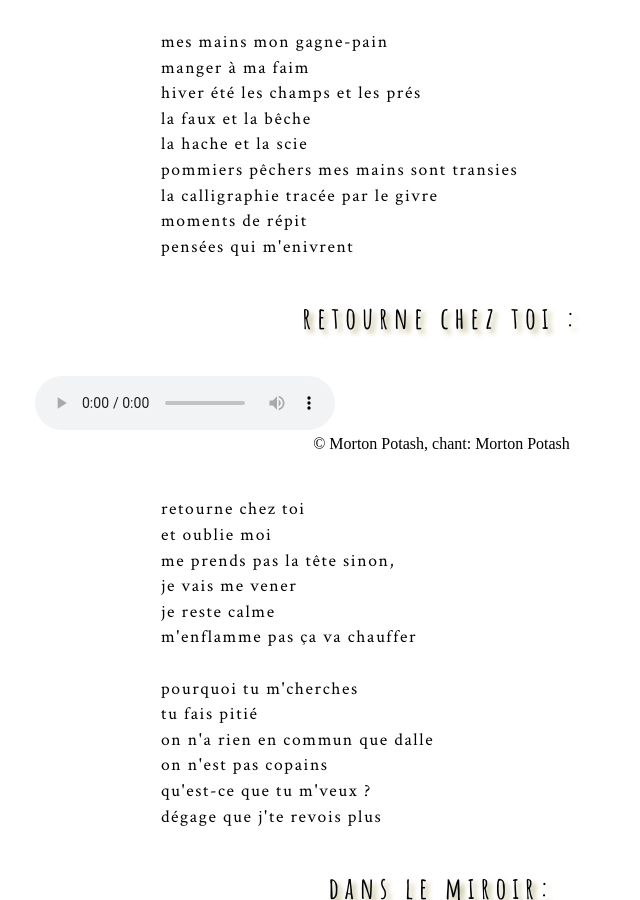
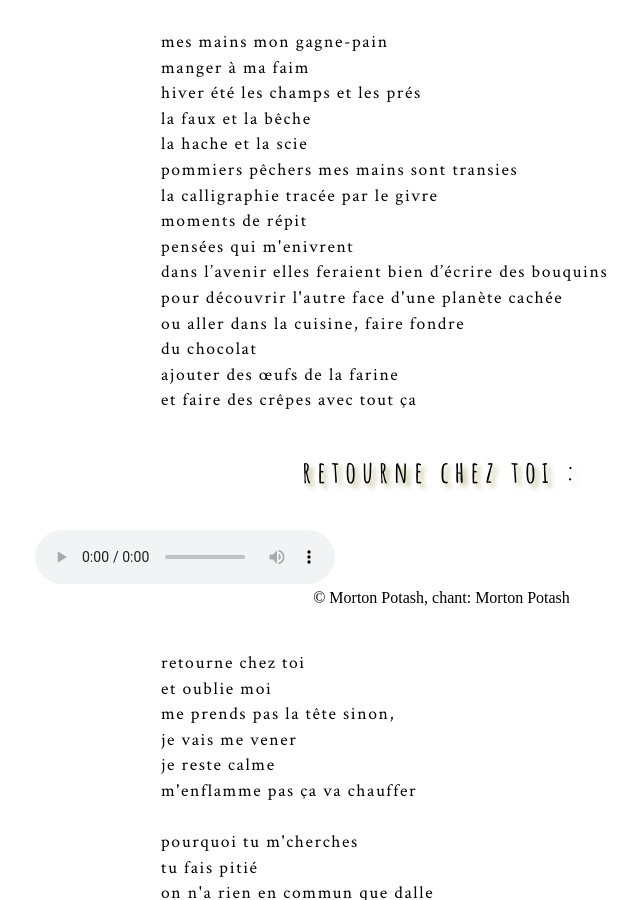
Before and after one commit to leshnik/revertouthaut, a Jekyll site: the page built from les-petites-lucarnes.md, in a window 1280 px wide and 900 px high, scrolled down 3436 px. Shown: the whole window, without its empty margins (175-815 px from the left). Built offline with Jekyll 4.4.1, drawn with Linux system fonts in a browser that asks for light colours.

Commit message:
lucarnes finished lyrics mes mains

```diff
--- a/les-petites-lucarnes.md
+++ b/les-petites-lucarnes.md
@@ -210,7 +210,14 @@ la hache et la scie<br>
 pommiers pêchers mes mains sont transies<br>
 la calligraphie tracée par le givre<br>
 moments de répit<br>
-pensées qui m'enivrent
+pensées qui m'enivrent<br>
+dans l’avenir elles feraient bien d’écrire des bouquins<br>
+pour découvrir l'autre face d'une planète cachée<br>
+ou aller dans la cuisine, faire fondre<br>
+du chocolat<br>
+ajouter des œufs de la farine<br>
+et faire des crêpes avec tout ça
+
 </p>
 <figure>
     <h4 style="color: black">retourne chez toi :</h4>
```
